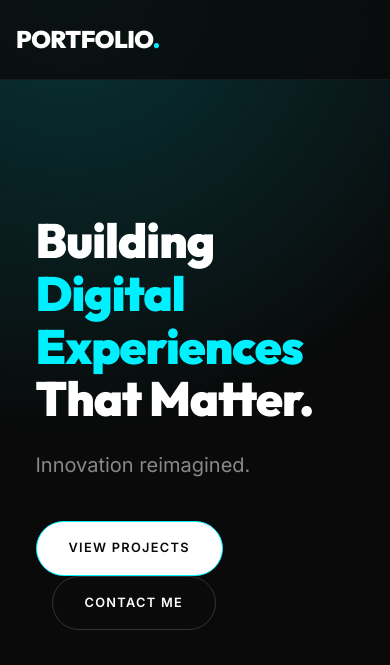
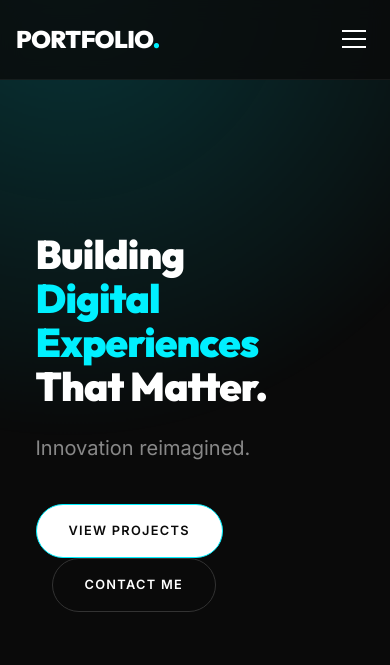
Before and after one commit to siddarth709/Portfolio, a Flask app: page / in a window 390 px wide. Shown: the top 665 px of the page. Run offline with Flask 3, Linux system fonts and the light colour scheme.

Commit message:
Implement mobile responsiveness

```diff
--- a/static/css/home.css
+++ b/static/css/home.css
@@ -217,17 +217,106 @@
     }
 }
 
+/* Mobile Nav Toggle */
+.mobile-nav-toggle {
+    display: none;
+    background: transparent;
+    border: none;
+    cursor: pointer;
+    padding: 0.5rem;
+    z-index: 1001;
+}
+
+.hamburger {
+    display: block;
+    width: 24px;
+    height: 2px;
+    background: var(--color-text-main);
+    position: relative;
+    transition: all 0.3s ease-in-out;
+}
+
+.hamburger::before,
+.hamburger::after {
+    content: '';
+    position: absolute;
+    width: 24px;
+    height: 2px;
+    background: var(--color-text-main);
+    left: 0;
+    transition: all 0.3s ease-in-out;
+}
+
+.hamburger::before {
+    top: -8px;
+}
+
+.hamburger::after {
+    top: 8px;
+}
+
+/* Active Hamburger State */
+.mobile-nav-toggle.active .hamburger {
+    background: transparent;
+}
+
+.mobile-nav-toggle.active .hamburger::before {
+    transform: rotate(45deg);
+    top: 0;
+}
+
+.mobile-nav-toggle.active .hamburger::after {
+    transform: rotate(-45deg);
+    top: 0;
+}
+
 /* Responsive */
 @media (max-width: 768px) {
-    .hero h1 {
-        font-size: 3rem;
+    .mobile-nav-toggle {
+        display: block;
     }
 
     .nav-links {
-        display: none;
+        position: fixed;
+        top: 0;
+        right: 0;
+        height: 100vh;
+        width: 70%;
+        max-width: 300px;
+        background: rgba(10, 10, 10, 0.95);
+        backdrop-filter: blur(10px);
+        flex-direction: column;
+        justify-content: center;
+        align-items: center;
+        gap: 2rem;
+        transform: translateX(100%);
+        transition: transform 0.3s ease-in-out;
+        z-index: 999;
+        border-left: 1px solid var(--color-border);
     }
 
-    /* Simplified for now */
+    .nav-links.active {
+        transform: translateX(0);
+    }
+
+    .nav-links a {
+        margin-left: 0;
+        font-size: 1.2rem;
+    }
+
+    .hero h1 {
+        font-size: 2.5rem;
+        /* Smaller font for mobile */
+    }
+
+    .projects-grid {
+        grid-template-columns: repeat(auto-fit, minmax(280px, 1fr));
+        /* Fit smaller screens */
+    }
+
+    .section {
+        padding: 60px 0;
+    }
 }
 
 /* Enhanced Hover Effects */
--- a/static/js/main.js
+++ b/static/js/main.js
@@ -1,24 +1,7 @@
 document.addEventListener('DOMContentLoaded', () => {
-    // Smooth scroll for anchor links
-    document.querySelectorAll('a[href^="#"]').forEach(anchor => {
-        anchor.addEventListener('click', function (e) {
-            e.preventDefault();
-            const targetId = this.getAttribute('href');
-            if (targetId === '#') return;
-
-            const targetElement = document.querySelector(targetId);
-            if (targetElement) {
-                targetElement.scrollIntoView({
-                    behavior: 'smooth'
-                });
-            }
-        });
-    });
-
-    // Reveal elements on scroll
+    // Reveal Animations on Scroll
     const observerOptions = {
-        threshold: 0.1,
-        rootMargin: "0px 0px -50px 0px"
+        threshold: 0.1
     };
 
     const observer = new IntersectionObserver((entries) => {
@@ -30,22 +13,39 @@ document.addEventListener('DOMContentLoaded', () => {
         });
     }, observerOptions);
 
-    document.querySelectorAll('.project-card, .section-title, .about-content').forEach(el => {
-        el.style.opacity = '0';
-        el.style.transform = 'translateY(20px)';
-        el.style.transition = 'opacity 0.6s ease-out, transform 0.6s ease-out';
-        observer.observe(el);
+    const fadeElements = document.querySelectorAll('.fade-in, .slide-up');
+    fadeElements.forEach(el => observer.observe(el));
+
+    // Navbar Scroll Effect
+    const navbar = document.querySelector('.navbar');
+    window.addEventListener('scroll', () => {
+        if (window.scrollY > 50) {
+            navbar.style.background = 'rgba(10, 10, 10, 0.95)';
+            navbar.style.padding = '0.5rem 0';
+        } else {
+            navbar.style.background = 'rgba(10, 10, 10, 0.8)';
+            navbar.style.padding = '0';
+        }
     });
 
-    // Add visible class styles dynamically or rely on inline styles transitioning to class
-    // Here we'll simple add a class that resets the inline styles
-    const styleSheet = document.createElement("style");
-    styleSheet.innerText = `
-        .visible {
-            opacity: 1 !important;
-            transform: translateY(0) !important;
-        }
-    `;
-    document.head.appendChild(styleSheet);
+    // Mobile Navigation Toggle
+    const mobileNavToggle = document.querySelector('.mobile-nav-toggle');
+    const navLinks = document.querySelector('.nav-links');
 
+    if (mobileNavToggle) {
+        mobileNavToggle.addEventListener('click', () => {
+            mobileNavToggle.classList.toggle('active');
+            navLinks.classList.toggle('active');
+            document.body.style.overflow = navLinks.classList.contains('active') ? 'hidden' : '';
+        });
+
+        // Close menu when clicking a link
+        navLinks.querySelectorAll('a').forEach(link => {
+            link.addEventListener('click', () => {
+                mobileNavToggle.classList.remove('active');
+                navLinks.classList.remove('active');
+                document.body.style.overflow = '';
+            });
+        });
+    }
 });
--- a/templates/base.html
+++ b/templates/base.html
@@ -15,6 +15,11 @@
     <nav class="navbar">
         <div class="container navbar-content">
             <a href="/" class="logo display-text">PORTFOLIO<span class="text-accent">.</span></a>
+
+            <button class="mobile-nav-toggle" aria-label="Toggle navigation">
+                <span class="hamburger"></span>
+            </button>
+
             <div class="nav-links">
                 <a href="{{ url_for('projects') }}">Projects</a>
                 <a href="{{ url_for('certifications') }}">Certifications</a>
```
